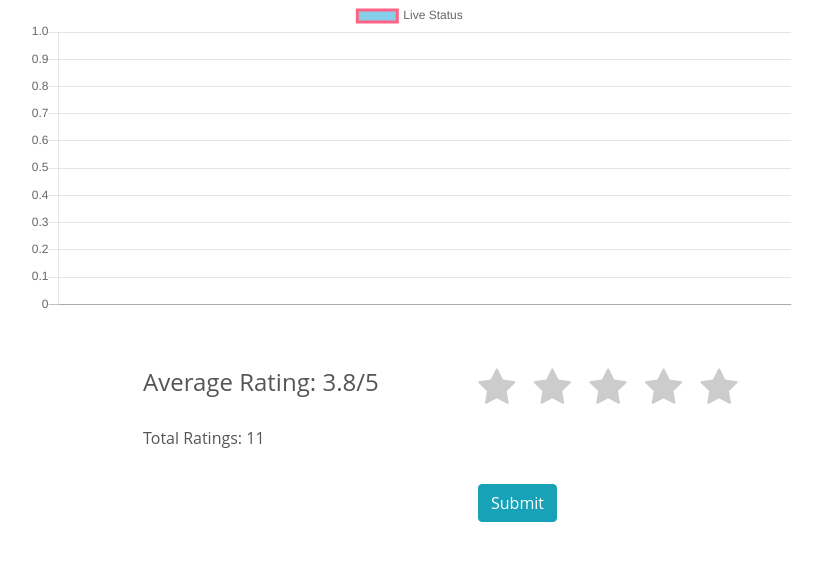
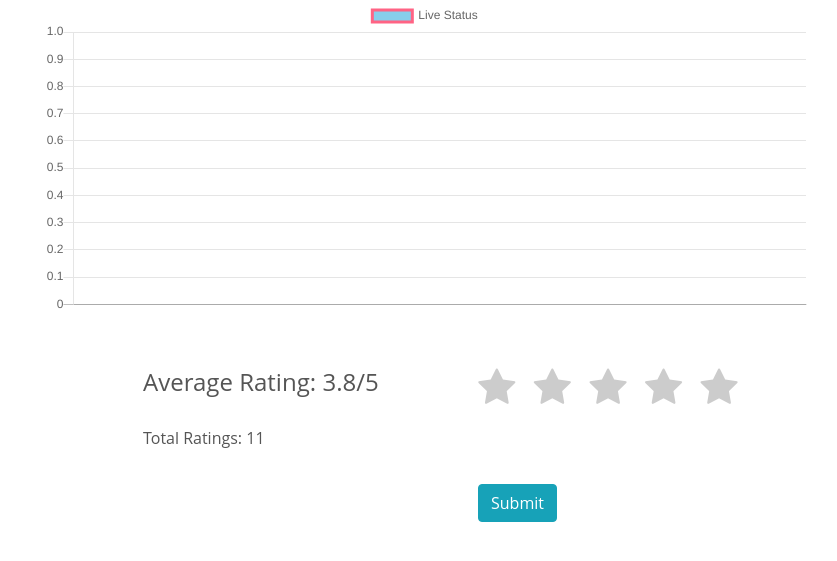
Before and after one commit to revanth-reddy/liveapi, a Django app: page /temp in a window 1280 px wide; the page is wider, and only the part inside the window is pictured. Shown: the top 561 px of that part, without its empty margins (192-1029 px from the left). Run offline with Django 3.2, Linux system fonts and the light colour scheme; data comes from the database, SQL or seed files in the repository; both versions use the stored data as it was after the commit; some libraries are stand-ins or nearby versions.

Commit message:
bootstrap

```diff
--- a/myapp/templates/indextemp.html
+++ b/myapp/templates/indextemp.html
@@ -6,7 +6,7 @@
   <title>Wind Speed</title>
 
   <link rel="stylesheet" href="https://cdnjs.cloudflare.com/ajax/libs/normalize/5.0.0/normalize.min.css">
-	<link rel='stylesheet' href='http://cdnjs.cloudflare.com/ajax/libs/font-awesome/4.3.0/css/font-awesome.min.css'>
+	<link rel='stylesheet' href='https://cdnjs.cloudflare.com/ajax/libs/font-awesome/4.3.0/css/font-awesome.min.css'>
 
   <link rel="stylesheet" href="https://maxcdn.bootstrapcdn.com/bootstrap/4.3.1/css/bootstrap.min.css">
   <script src="https://ajax.googleapis.com/ajax/libs/jquery/3.4.0/jquery.min.js"></script>
@@ -25,21 +25,23 @@
 </head>
 
 <body>
-
+  <div class="container">
   <script src="https://cdn.jsdelivr.net/npm/chart.js@2.8.0"></script>
 
-
-  <div class="chart-container" style="position: relative; height:40vh; width:80vw">
-    <canvas id="myChart" style="margin-left:-10%;height:40vh; width:60vw"></canvas>
+  <div class="row">
+    <div class="col-sm-6">
+      <div class="chart-container" style="position: relative; height:40vh; width:80vw">
+        <canvas id="myChart" style="margin-left:-10%;height:40vh; width:60vw"></canvas>
+      </div>
+    </div>
   </div>
-
 
 <br><br>
 
 
 <script src="{% static 'js/index.js' %}"></script>
 
-<div class="container">
+
   <div class="row">
     <div class="col-sm-6">
       <div>
@@ -99,7 +101,7 @@
     </div>
 </div>
 
-		<script src='http://cdnjs.cloudflare.com/ajax/libs/jquery/2.1.3/jquery.min.js'></script>
+		<script src='https://cdnjs.cloudflare.com/ajax/libs/jquery/2.1.3/jquery.min.js'></script>
 		<script src="{% static 'js/rating.js' %}"></script>
 
 
```
Also changed, not shown: db.sqlite3.
